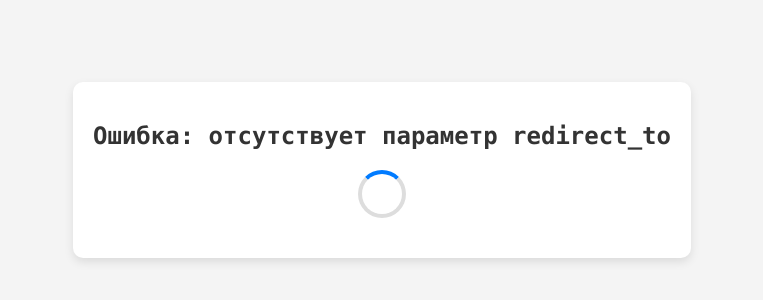
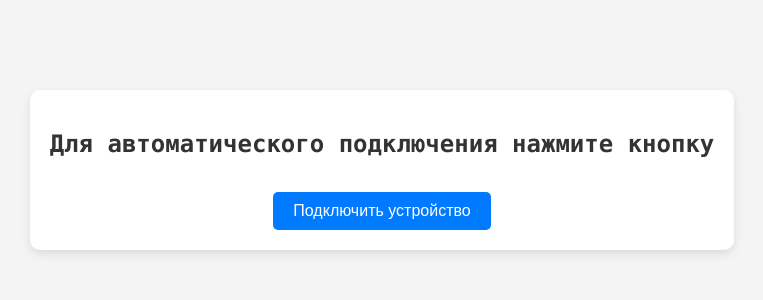
Before and after one commit to connectpage/addconfig, a plain HTML site: page index.html in a window 1280 px wide. Shown: the part 238-538 px from the top of the page, without its empty margins (258-1021 px from the left). Drawn offline with Linux system fonts and the light colour scheme.

Commit message:
Update index.html

```diff
--- a/index.html
+++ b/index.html
@@ -3,7 +3,7 @@
 <head>
     <meta charset="UTF-8">
     <meta name="viewport" content="width=device-width, initial-scale=1.0">
-    <title>Перенаправление...</title>
+    <title>Подключение устройства</title>
     <style>
         body {
             display: flex;
@@ -29,31 +29,53 @@
             border-top: 4px solid #007bff;
             border-radius: 50%;
             animation: spin 1s linear infinite;
+            display: none;
         }
         @keyframes spin {
             from { transform: rotate(0deg); }
             to { transform: rotate(360deg); }
         }
+        .button {
+            display: inline-block;
+            padding: 10px 20px;
+            font-size: 16px;
+            color: white;
+            background-color: #007bff;
+            border: none;
+            border-radius: 5px;
+            cursor: pointer;
+            margin-top: 15px;
+        }
+        .button:hover {
+            background-color: #0056b3;
+        }
     </style>
     <script>
-        window.onload = function() {
+        function startRedirect() {
             const urlParams = new URLSearchParams(window.location.search);
             const redirectTo = urlParams.get('redirect_to');
+            const message = document.getElementById("message");
+            const spinner = document.getElementById("spinner");
+            const button = document.getElementById("redirectButton");
 
             if (redirectTo) {
+                message.innerText = "Перенаправление...";
+                spinner.style.display = "block";
+                button.style.display = "none";
                 setTimeout(() => {
                     window.location.href = redirectTo;
                 }, 2000);
             } else {
-                document.getElementById("message").innerText = "Ошибка: отсутствует параметр redirect_to";
+                message.innerText = "Ошибка: отсутствует параметр redirect_to";
             }
-        };
+        }
     </script>
 </head>
 <body>
     <div class="container">
-        <h2 id="message">Перенаправляем...</h2>
-        <div class="spinner"></div>
+        <h2 id="message">Для автоматического подключения нажмите кнопку</h2>
+        <button id="redirectButton" class="button" onclick="startRedirect()">Подключить устройство</button>
+        <div id="spinner" class="spinner"></div>
     </div>
 </body>
 </html>
```
